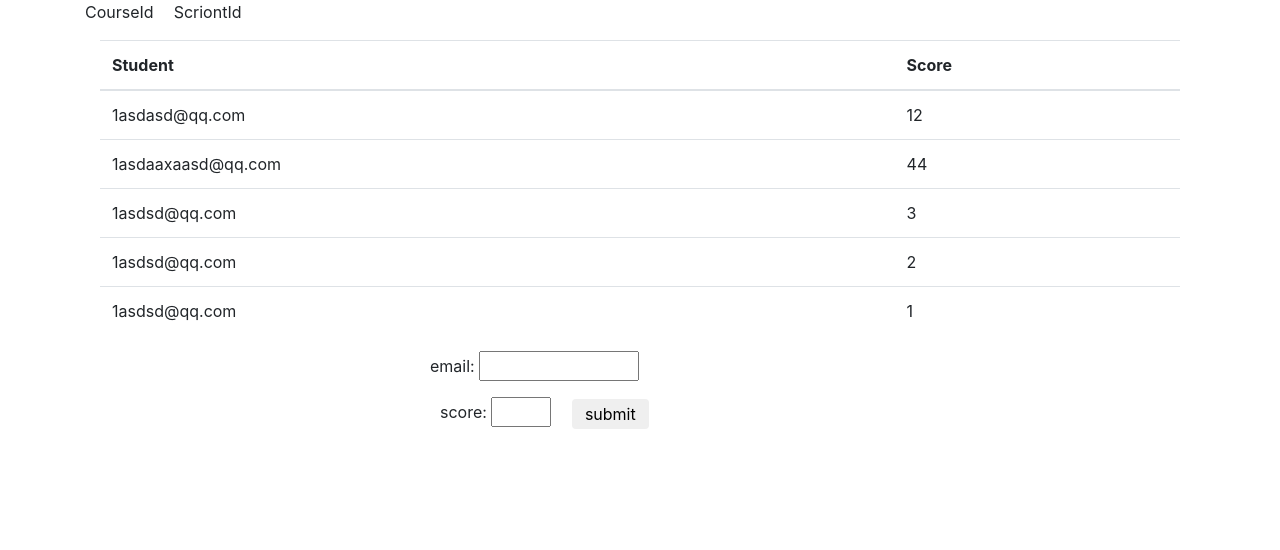
After one commit to LanticGan/canvas, a Django app: page /score/ in a window 1280 px wide. The commit adds this page. Shown: the top 550 px of the page. Run offline with Django 3.2, Linux system fonts and the light colour scheme; some libraries are stand-ins or nearby versions.

Commit message:
'feat:addscoreform'

```diff
--- a/Canvas/urls.py
+++ b/Canvas/urls.py
@@ -25,4 +25,5 @@ urlpatterns = [
     path('signup/', views.signup, name='signup'),
     path('logout/', auth_views.LogoutView.as_view(), name="logout"),
     path('changepwd/', views.change_password, name='changepassword'),
+    path('score/', views.score, name='score'),
 ]
--- a/canvasX/views.py
+++ b/canvasX/views.py
@@ -201,3 +201,6 @@ def change_password(request):
         return redirect('login')
     else:
         return render(request, "changepwd.html", {'form': ChangePasswardForm()})
+
+def score(request):
+    return render(request, "score.html")
--- a/static/css/index.css
+++ b/static/css/index.css
@@ -41,3 +41,9 @@
     margin-left:10px;
     cursor: pointer;
 }
+
+.score-container {
+width:420px;
+height:200px;
+margin: 0 auto;
+}
--- /dev/null
+++ b/templates/score.html
@@ -0,0 +1,86 @@
+{% extends 'base.html' %}
+
+{% load static %}
+
+{% block body %}
+  <div class="container">
+    <p>
+      <span>CourseId</span><span style="margin-left:20px">ScriontId</span></p>
+    <div class="container-fluid">
+	<div class="row-fluid">
+		<div class="span12">
+			<table class="table">
+				<thead>
+					<tr>
+						<th>
+							Student
+						</th>
+						<th>
+							Score
+						</th>
+					</tr>
+				</thead>
+				<tbody>
+					<tr>
+						<td>
+							1asdasd@qq.com
+						</td>
+						<td>
+							12
+						</td>
+					</tr>
+					<tr>
+						<td>
+							1asdaaxaasd@qq.com
+						</td>
+						<td>
+							44
+						</td>
+					</tr>
+					<tr>
+						<td>
+							1asdsd@qq.com
+						</td>
+						<td>
+							3
+						</td>
+					</tr>
+					<tr>
+						<td>
+							1asdsd@qq.com
+						</td>
+						<td>
+							2
+						</td>
+					</tr>
+					<tr>
+						<td>
+							1asdsd@qq.com
+						</td>
+						<td>
+							1
+						</td>
+					</tr>
+				</tbody>
+			</table>
+		</div>
+	</div>
+</div>
+    <div class="score-container">
+    <form class="form-inline homework-form" action="/assignhomework" method="post">
+      {% csrf_token %}
+      <p >
+        <span>email:</span>
+        <input type="text" name="hw_no" style="width:160px">
+      </p>
+      <p>
+        <span style="margin-left:10px;">score:</span>
+        <input type="text" name="hw_details" style="width:60px"/>
+        <button type="submit" class="btn">submit</button>
+      </p>
+    </form>
+    </div>
+  </div>
+<script>
+</script>
+{% endblock %}
```
